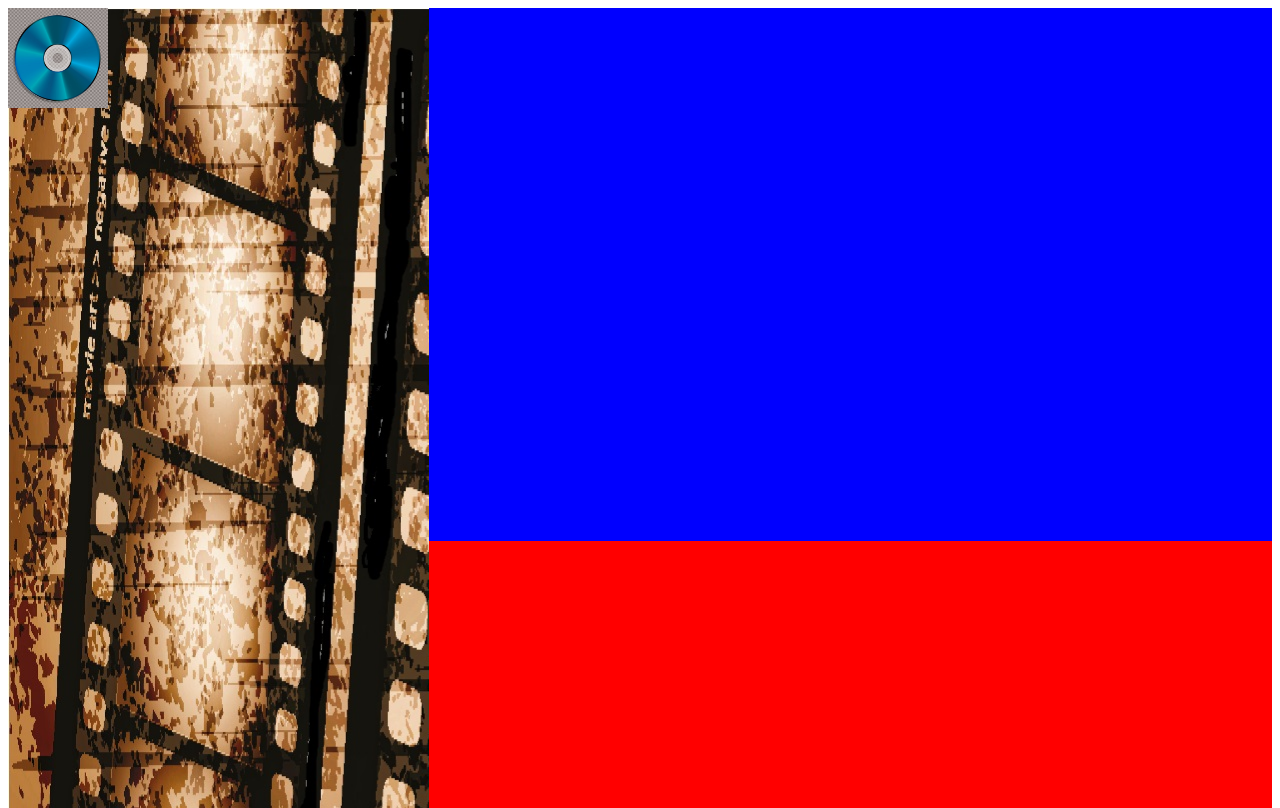
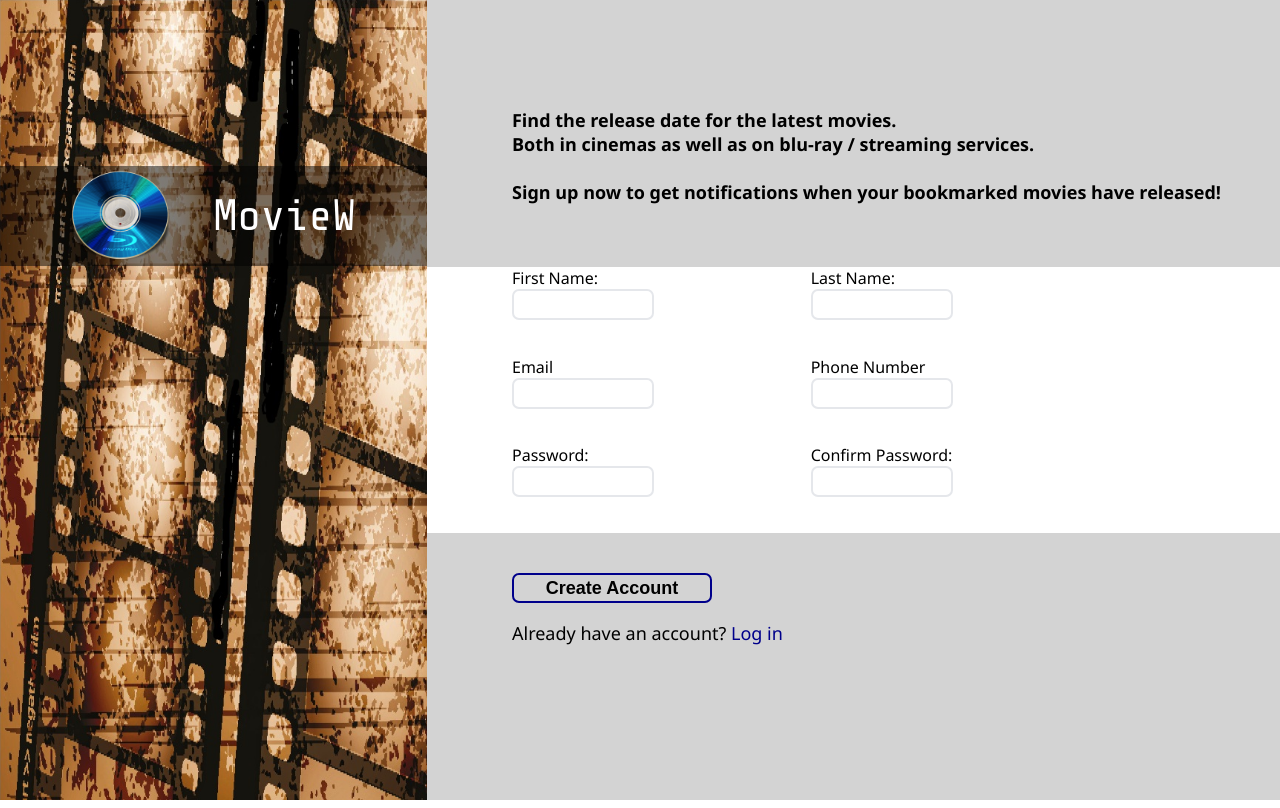
Before and after one commit to flos06/Odin-project, a plain HTML site: page signup/index.html in a window 1280 px wide. Drawn offline with nearby package versions, Linux system fonts and the light colour scheme.

Commit message:
complete sign up page

```diff
--- a/signup/index.html
+++ b/signup/index.html
@@ -11,18 +11,66 @@
         <meta name="description" content="">
         <meta name="viewport" content="width=device-width, initial-scale=1">
         <link rel="stylesheet" href="mystyle.css">
+        <link rel="preconnect" href="https://fonts.googleapis.com">
+    <link rel="preconnect" href="https://fonts.gstatic.com" crossorigin>
+    <link href="https://fonts.googleapis.com/css2?family=Share+Tech+Mono&display=swap" rel="stylesheet">
     </head>
     <body>
         <container>
             <grid>
                 <div class="sideleft">
                     <div class="logo">
-                        <img src="./bluray.jpg">
+                        <div class="transparant">
+                        <img src="./blu.png">
+                        &emsp;MovieW
+                    </div></div>
+                </div>
+                <div class="topright">
+                    <div class="text">
+                    Find the release date for the latest movies. <br>Both in cinemas as well as on blu-ray / streaming services. <br> <br>
+
+                    Sign up now to get notifications when your bookmarked movies have released!
                     </div>
                 </div>
+                <div class="sideright">
+                    <form action="form">
+                    <div class="input">
 
-                <div class="sideright"></div>
-                <div class="bottomright"></div>
+                        <div class="inpB">
+                            <label for="first_name">First Name:<br></label>
+                            <input type="text" id="first_name" name="first_name" required>
+                        </div>
+                        <div class="inpB">
+                            <label for="last_name">Last Name:<br></label>
+                            <input type="text" id="last_name" name="last_name" required>
+                        </div>
+                        <div class="inpB">
+                            <label for="email">Email<br></label>
+                            <input type="email" id="email" name="email" required>
+                        </div>
+                        <div class="inpB">
+                            <label for="phone_number">Phone Number<br></label>
+                            <input type="text" id="phone_number" name="phone_number" minlength="9" maxlength="9" required>
+                        </div>
+                        <div class="inpB">
+                            <label for="user_password">Password:<br></label>
+                            <input type="password" id="user_password" name="password" required>
+                        </div>
+                        <div class="inpB">
+                            <label for="user_password">Confirm Password:<br></label>
+                            <input type="password" id="user_password" name="password" required>
+                        </div>
+
+
+
+
+                </div></div>
+                <div class="bottomright">
+                    <div class="log"><button class ="create" type="submit">Create Account</button>
+
+                <p>Already have an account? <a href="#">Log in</a> </p></div>
+            </div>
+            </form>
             </grid>
 
         </container>
--- a/signup/mystyle.css
+++ b/signup/mystyle.css
@@ -4,6 +4,8 @@ html {
 
 body {
     height: 100%;
+    margin: 0;
+    font-family:'Segoe UI', Tahoma, Geneva, Verdana, sans-serif;
 }
 
 container {
@@ -14,35 +16,129 @@ container {
 grid {
     display: grid;
     grid-template-columns: 1fr 2fr;
-    grid-template-rows: 2fr 1fr;
+    grid-template-rows: 1fr 1fr 1fr;
     height: 100%;
 
 }
 
 img {
-    max-width: 100%;
-    max-height: 100%;
+    max-width: 100px;
+    max-height: 100px;
 }
 
 .logo {
-    width: 100px;
-    height: 100px;
-}
 
-.sideleft {
+    grid-area: 1/1;
+    font-family: 'Share Tech Mono', monos pace ;
+    font-size: 44px;
+    color: white;
+    align-self: end;
 
-    grid-area: 1 / 1 / span 2;
-    background-image: url("background.jpg");
 
 
 }
 
-.sideright {
-    background-color: blue;
+.transparant {
+    display: flex;
+    align-items: center;
+    grid-area: 1/1;
+    background-color: rgba(0, 0, 0, 0.5);
+    justify-content: center;
+
 
 }
 
-.bottomright {
-    background-color: red;
+.sideleft {
+    display: grid;
+    grid-area: 1 / 1 / span 3;
+    background-image: url("background.jpg");
+    margin-top: -1px;
+    margin-left: -1px;
+    grid-template-rows: 1fr 1fr 1fr;
+    background-repeat: no-repeat;
+  background-size: cover;
+
+
+}
+
+.topright {
+    display: grid;
+    font-size: 18px;
+    font-weight: bold;
+
+    padding-bottom: 20px;
+    background-color: lightgray;
+}
+
+.text {
+    align-self: end;
+    margin-left: 10%;
+    margin-bottom: 5%;
+}
+
+.sideright {
+
+    background-color: white;
     grid-area: 2 / 2;
 }
+
+.bottomright {
+    background-color: lightgray;
+    grid-area: 3 / 2;
+}
+
+.input {
+    display: grid;
+    grid-template-columns: 1fr 1fr;
+    grid-template-rows: repeat(3, 1fr);
+    height: 100%;
+    margin-right: 20%;
+    margin-left: 10%;
+
+}
+
+input {
+    width: 45%;
+    border-color: #E5E7EB;
+    border-radius: 7px;
+    border-style: solid;
+    height: 25px;
+
+
+}
+form {
+    height: 100%;
+}
+
+input:focus {
+    outline: none;
+    border: 2px solid blue;
+}
+
+.create {
+
+    background-color: lightgray;
+    border: 2px solid darkblue;
+    border-radius: 7px;
+    height: 30px;
+    width: 200px;
+    margin-top: 40px;
+    color: black;
+    font-weight: bold;
+    font-size: large;
+
+
+}
+.log {
+    margin-left: 10%;
+    font-size: large;
+
+}
+a {
+    text-decoration: none;
+    color: darkblue;
+}
+
+a:hover {
+    color: red;
+}
```
